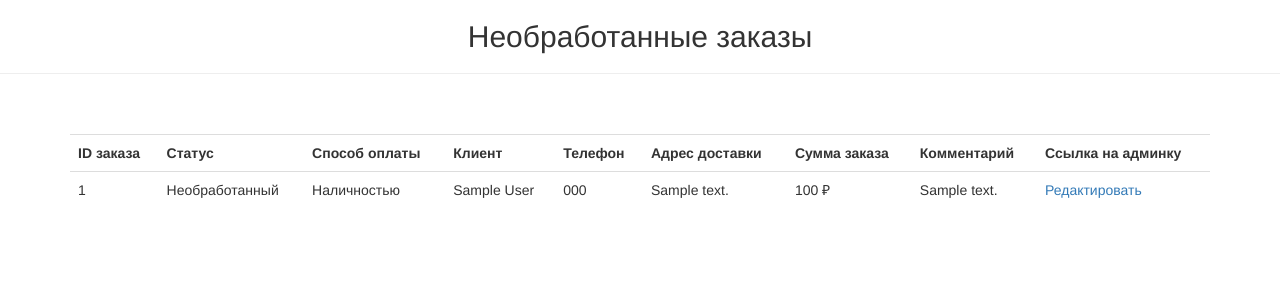
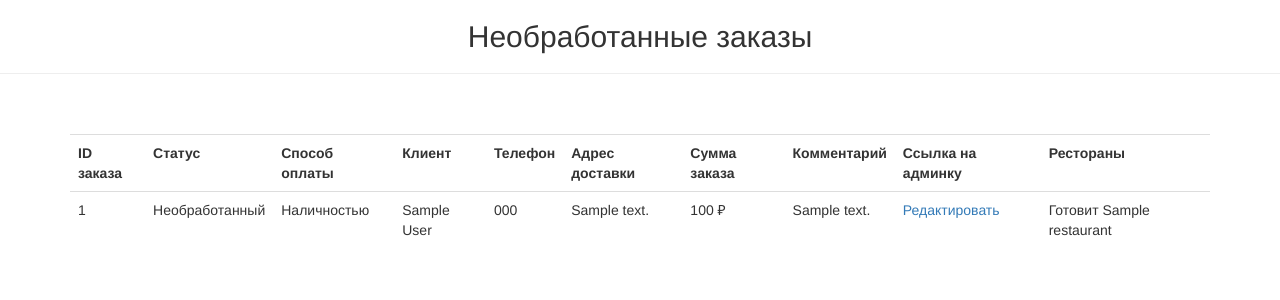
Before and after one commit to nastiaetstesha/Burgers, a Django app: page /manager/orders/ in a window 1280 px wide. Shown: the part 52-352 px from the top of the page. Run offline with Django 3.2, Linux system fonts and the light colour scheme; a user stored in the database is signed in; tables that the repository leaves empty hold one stand-in row (values such as "Sample post"); parts of the project's set-up code (start-up, migrations or seed data) failed here and were passed over; some libraries are stand-ins or nearby versions.

Commit message:
add display avaluable restorauns

```diff
--- a/foodcartapp/models.py
+++ b/foodcartapp/models.py
@@ -192,6 +192,15 @@ class Order(models.Model):
         db_index=True
     )
 
+    cooking_restaurant = models.ForeignKey(
+        Restaurant,
+        verbose_name='Готовит ресторан',
+        on_delete=models.SET_NULL,
+        null=True,
+        blank=True,
+        related_name='orders',
+    )
+
     class Meta:
         verbose_name = 'заказ'
         verbose_name_plural = 'заказы'
--- /dev/null
+++ b/foodcartapp/utils.py
@@ -0,0 +1,22 @@
+from foodcartapp.models import RestaurantMenuItem
+
+
+def get_available_restaurants(order):
+    order_products = order.items.values_list('product', flat=True)
+    menu_items = RestaurantMenuItem.objects.filter(
+        availability=True,
+        product_id__in=order_products
+    ).select_related('restaurant')
+
+    restaurants_per_product = {}
+    for item in menu_items:
+        restaurants_per_product.setdefault(item.product_id, set()).add(item.restaurant)
+
+    common_restaurants = None
+    for restaurants in restaurants_per_product.values():
+        if common_restaurants is None:
+            common_restaurants = restaurants
+        else:
+            common_restaurants &= restaurants
+
+    return common_restaurants or set()
--- a/restaurateur/templates/order_items.html
+++ b/restaurateur/templates/order_items.html
@@ -22,9 +22,10 @@
         <th>Сумма заказа</th>
         <th>Комментарий</th>
         <th>Ссылка на админку</th>
+        <th>Рестораны</th>
       </tr>
 
-    {% for order in order_items %}
+      {% for order, restaurants in orders_with_restaurants %}
       <tr>
         <td>{{ order.id }}</td>
         <td>{{ order.get_status_display }}</td>
@@ -37,9 +38,22 @@
         <td>
           <a href="{% url 'admin:foodcartapp_order_change' order.id %}?next={{ request.path }}">Редактировать</a>
         </td>
+        <td>
+          {% if order.cooking_restaurant %}
+            Готовит {{ order.cooking_restaurant.name }}
+          {% elif restaurants %}
+            Может быть приготовлен ресторанами:
+            <ul>
+              {% for restaurant in restaurants %}
+                <li>{{ restaurant.name }}</li>
+              {% endfor %}
+            </ul>
+          {% else %}
+            Ошибка определения координат
+          {% endif %}
+        </td>
       </tr>
       {% endfor %}
-
     </table>
   </div>
 {% endblock %}
--- a/restaurateur/views.py
+++ b/restaurateur/views.py
@@ -11,6 +11,7 @@ from django.db import transaction
 
 from foodcartapp.models import Product, Restaurant
 from foodcartapp.models import Order
+from foodcartapp.utils import get_available_restaurants
 
 
 class Login(forms.Form):
@@ -102,6 +103,18 @@ def view_orders(request):
         .order_by('id')
     )
 
+    # return render(request, 'order_items.html', {
+    #     'order_items': orders
+    # })
+    orders_with_restaurants = []
+    # for order in orders:
+    #     possible_restaurants = get_available_restaurants(order)
+    #     orders_with_restaurants.append((order, possible_restaurants))
+    for order in orders:
+        possible_restaurants = get_available_restaurants(order)
+        print(f'Order #{order.id}:', possible_restaurants)  # ← проверка
+        orders_with_restaurants.append((order, possible_restaurants))
+
     return render(request, 'order_items.html', {
-        'order_items': orders
+        'orders_with_restaurants': orders_with_restaurants
     })
```
Also changed, not shown: foodcartapp/migrations/0044_order_cooking_restaurant.py (added). Lines whose indentation alone changed are shown as unchanged.
